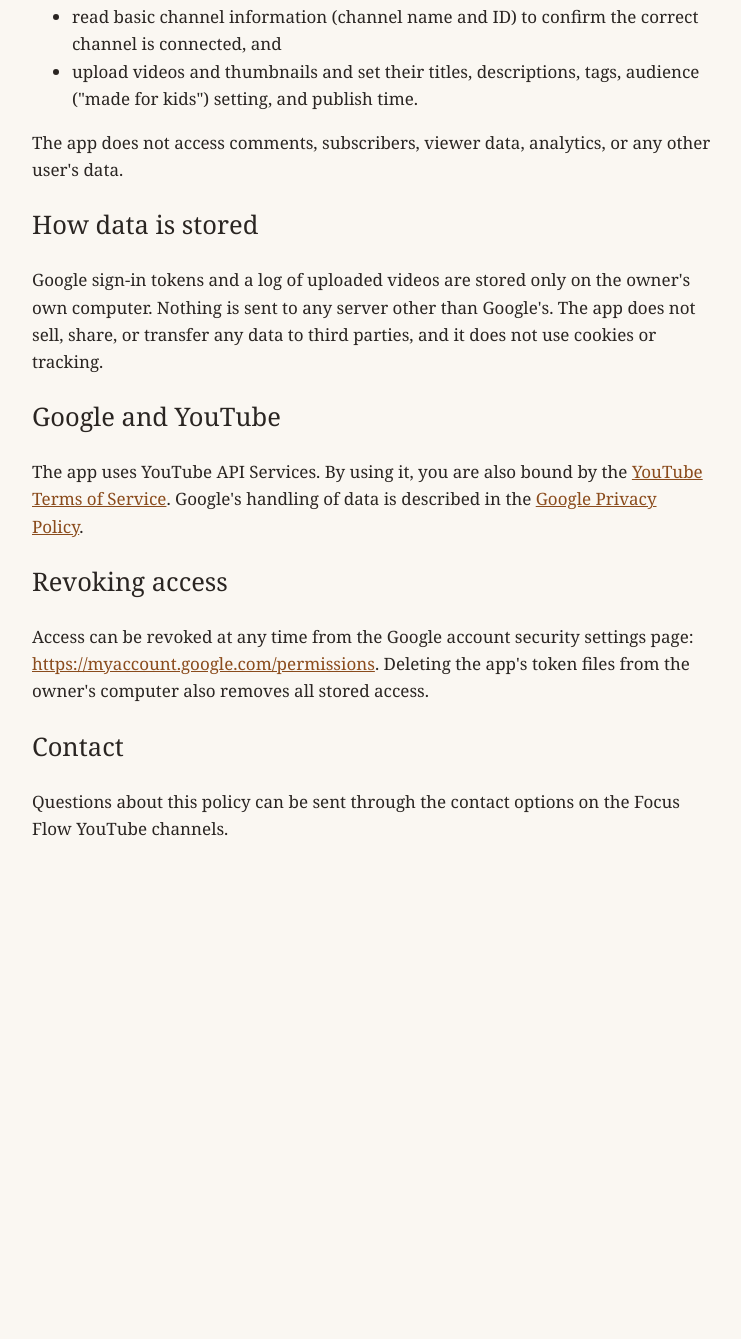
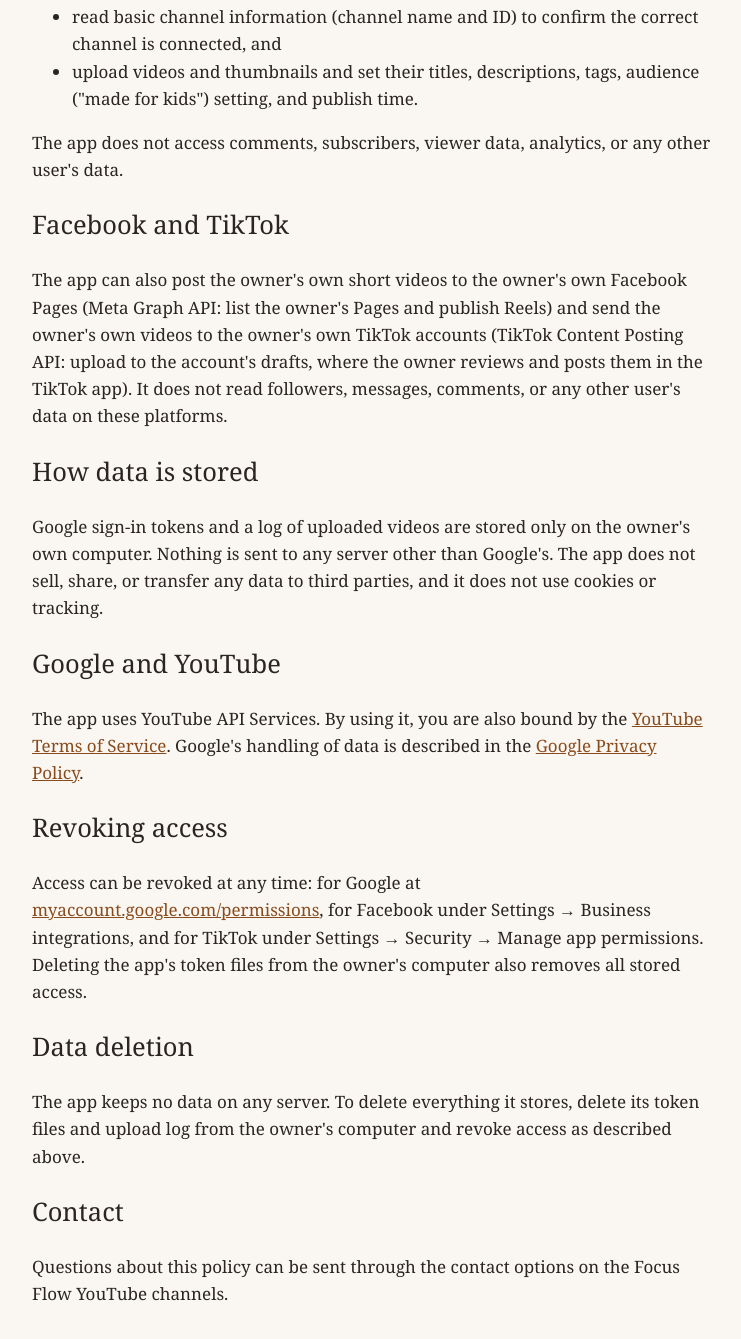
Before and after one commit to jntnevins/focusflow, a plain HTML site: page privacy.html in a window 1280 px wide. Shown: the part 375-1714 px from the top of the page, without its empty margins (268-1009 px from the left). Before the commit the page ends 1265 px from the top, so only its background shows below. Drawn offline with Linux system fonts and the light colour scheme.

Commit message:
Cover Facebook and TikTok posting in privacy and terms
Co-Authored-By: Claude Opus 5.5 <noreply@anthropic.com>

```diff
--- a/privacy.html
+++ b/privacy.html
@@ -24,6 +24,9 @@
 </ul>
 <p>The app does not access comments, subscribers, viewer data, analytics, or any other user's data.</p>
 
+<h2>Facebook and TikTok</h2>
+<p>The app can also post the owner's own short videos to the owner's own Facebook Pages (Meta Graph API: list the owner's Pages and publish Reels) and send the owner's own videos to the owner's own TikTok accounts (TikTok Content Posting API: upload to the account's drafts, where the owner reviews and posts them in the TikTok app). It does not read followers, messages, comments, or any other user's data on these platforms.</p>
+
 <h2>How data is stored</h2>
 <p>Google sign-in tokens and a log of uploaded videos are stored only on the owner's own computer. Nothing is sent to any server other than Google's. The app does not sell, share, or transfer any data to third parties, and it does not use cookies or tracking.</p>
 
@@ -31,7 +34,10 @@
 <p>The app uses YouTube API Services. By using it, you are also bound by the <a href="https://www.youtube.com/t/terms">YouTube Terms of Service</a>. Google's handling of data is described in the <a href="https://policies.google.com/privacy">Google Privacy Policy</a>.</p>
 
 <h2>Revoking access</h2>
-<p>Access can be revoked at any time from the Google account security settings page: <a href="https://myaccount.google.com/permissions">https://myaccount.google.com/permissions</a>. Deleting the app's token files from the owner's computer also removes all stored access.</p>
+<p>Access can be revoked at any time: for Google at <a href="https://myaccount.google.com/permissions">myaccount.google.com/permissions</a>, for Facebook under Settings &rarr; Business integrations, and for TikTok under Settings &rarr; Security &rarr; Manage app permissions. Deleting the app's token files from the owner's computer also removes all stored access.</p>
+
+<h2>Data deletion</h2>
+<p>The app keeps no data on any server. To delete everything it stores, delete its token files and upload log from the owner's computer and revoke access as described above.</p>
 
 <h2>Contact</h2>
 <p>Questions about this policy can be sent through the contact options on the Focus Flow YouTube channels.</p>
```
Also changed, not shown: terms.html (+1 -0 lines).
